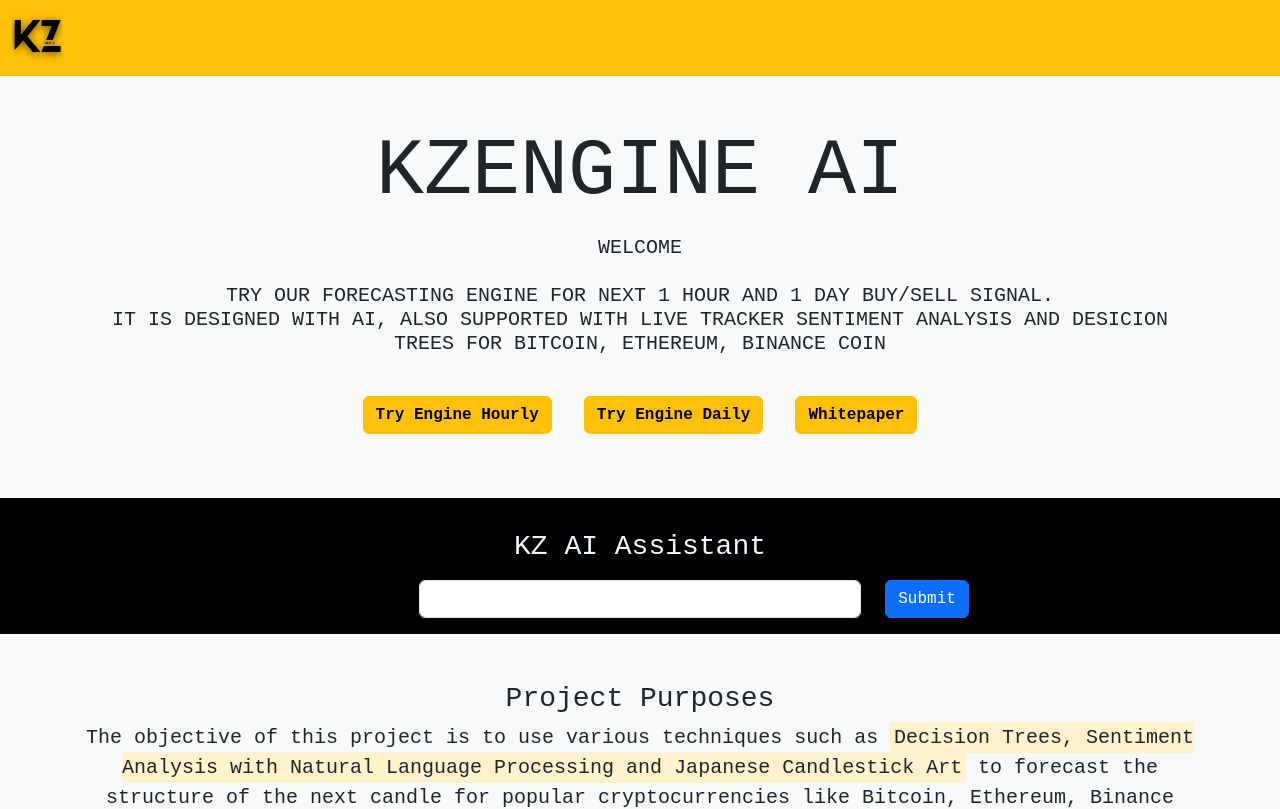
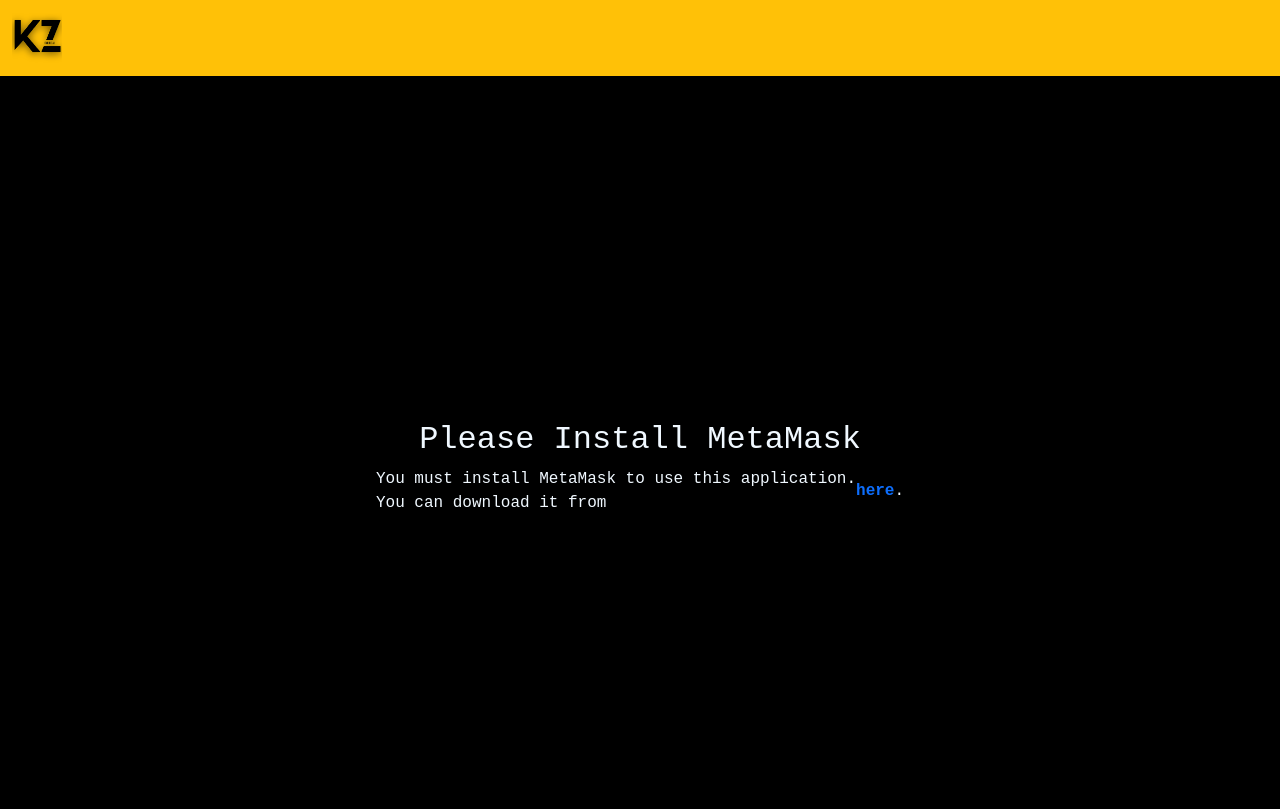
Before and after one commit to kozanakyel/KZ-Engine-Frontend, a React (Vite) app: page / in a window 1280 px wide. Shown: the top 809 px of the page. Built offline with nearby package versions, Linux system fonts and the light colour scheme.

Commit message:
added metamsk connect process

```diff
--- a/package.json
+++ b/package.json
@@ -4,6 +4,7 @@
   "private": true,
   "dependencies": {
     "axios": "^1.3.5",
+    "ethers": "^6.6.3",
     "react": "^18.2.0",
     "react-dom": "^18.2.0",
     "react-router-dom": "^6.10.0"
--- a/src/App.jsx
+++ b/src/App.jsx
@@ -1,19 +1,51 @@
 import Home from './pages/home/Home';
-import Engine from './pages/engine/Engine'
+import Engine from './pages/engine/Engine';
 import Nav from './components/nav/Nav';
-import { Route, Routes } from 'react-router-dom';
+import MetaMaskInstall from './components/metaMaskInstall/MetaMaskInstall';
+import MetaMaskConnect from './components/metaMaskConnect/MetaMaskConnect';
+import { Routes, Route, useNavigate } from 'react-router-dom';
+import React, { useEffect, useState } from 'react';
+
 function App() {
+  const [isMetaMaskInstalled, setMetaMaskInstalled] = useState(false);
+  const [address, setAddress] = useState(null);
+  const navigate = useNavigate();
+
+  useEffect(() => {
+    async function getAccount() {
+      if(window.ethereum) {
+        const accounts = await window.ethereum.request({ method: 'eth_accounts' });
+        setAddress(accounts[0]);
+        const isMetaMask = typeof window.ethereum !== 'undefined';
+        setMetaMaskInstalled(isMetaMask);
+      }
+    }
+
+    getAccount();
+  }, []);
+
+  useEffect(() => {
+    if (address) {
+      navigate("/");
+    }
+  }, [address, navigate]);
 
   return (
-      <>
-        <Nav />
-        <Routes>
+    <>
+      <Nav />
+      <Routes>
+        {!isMetaMaskInstalled ? (
+          <Route path="*" element={<MetaMaskInstall />} />
+        ) : !address ? (
+          <Route path="*" element={<MetaMaskConnect setAddress={setAddress} />} />
+        ) : (
+          <>
             <Route path="/" element={<Home />} />
             <Route path="/engine/:interval" element={<Engine />} />
-        </Routes>
-      </>
-
+          </>
+        )}
+      </Routes>
+    </>
   );
 }
-
 export default App;
--- a/src/components/flowComponent/FlowComponent.jsx
+++ b/src/components/flowComponent/FlowComponent.jsx
@@ -1,7 +1,6 @@
 import React from 'react';
 
 const FlowComponent = () => {
-    const image = "/images/strateji2.png";
 
     const infoApp1 = <p className="lead mb-3 text-dark">The objective of this project is to use various
         techniques such as <mark><strong>Decision Trees, Sentiment Analysis with Natural Language Processing
--- /dev/null
+++ b/src/components/metaMaskConnect/MetaMaskConnect.jsx
@@ -0,0 +1,28 @@
+const MetaMaskConnect = ({ setAddress }) => {
+  const connectMetaMask = async () => {
+    try {
+      // Request account access
+      const accounts = await window.ethereum.request({
+        method: 'eth_requestAccounts',
+      });
+      setAddress(accounts[0]);
+      console.log('Eth address: ' + accounts[0]);
+    } catch (error) {
+      console.error(error);
+    }
+  };
+
+  return (
+    <div className="d-flex flex-column justify-content-center align-items-center vh-100">
+      <h2>KZEngine AI</h2>
+      <p className="p-3">
+
+      </p>
+      <button onClick={connectMetaMask} className="btn btn-primary">
+        Connect via MetaMask
+      </button>
+    </div>
+  );
+};
+
+export default MetaMaskConnect;
--- /dev/null
+++ b/src/components/metaMaskInstall/MetaMaskInstall.jsx
@@ -0,0 +1,21 @@
+import React from 'react';
+
+const MetaMaskInstall = () => (
+  <div className="d-flex flex-column justify-content-center align-items-center vh-100">
+    <h2 className="container hor-ver-centered">Please Install MetaMask</h2>
+    <p className="container hor-ver-centered">
+      You must install MetaMask to use this application.<br />
+      You can download it from
+      <a
+        href="https://metamask.io/download.html"
+        target="_blank"
+        rel="noopener noreferrer"
+      >
+        here
+      </a>
+      .
+    </p>
+  </div>
+);
+
+export default MetaMaskInstall;
--- a/vite.config.js
+++ b/vite.config.js
@@ -14,6 +14,7 @@
     },
     extensions: ['.js', '.jsx', '.ts', '.tsx', '.json'],
   },
+
   test: {
     css: false,
     include: ['src/**/__tests__/*'],
```
Also changed, not shown: public/images/darkbgorange.jpg (deleted), 1 other file (tests, documents, lock files or other folders).
